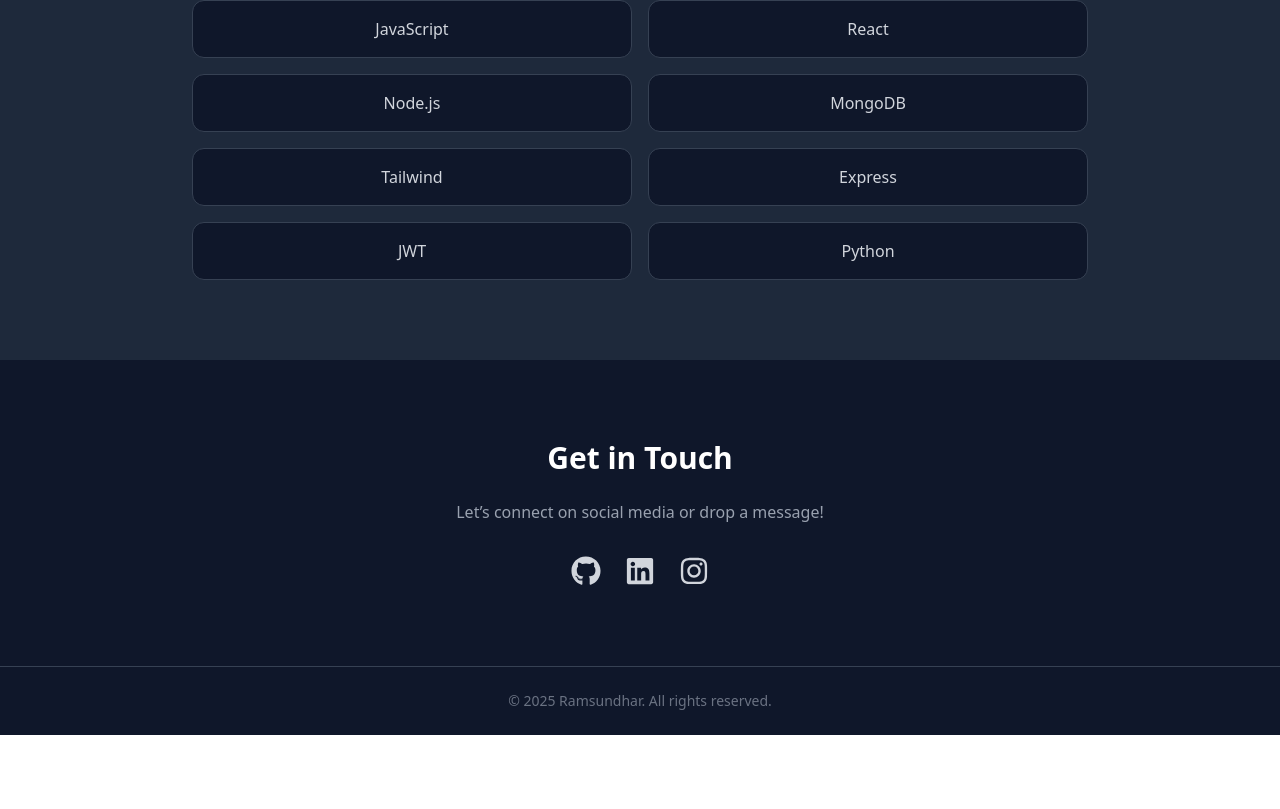
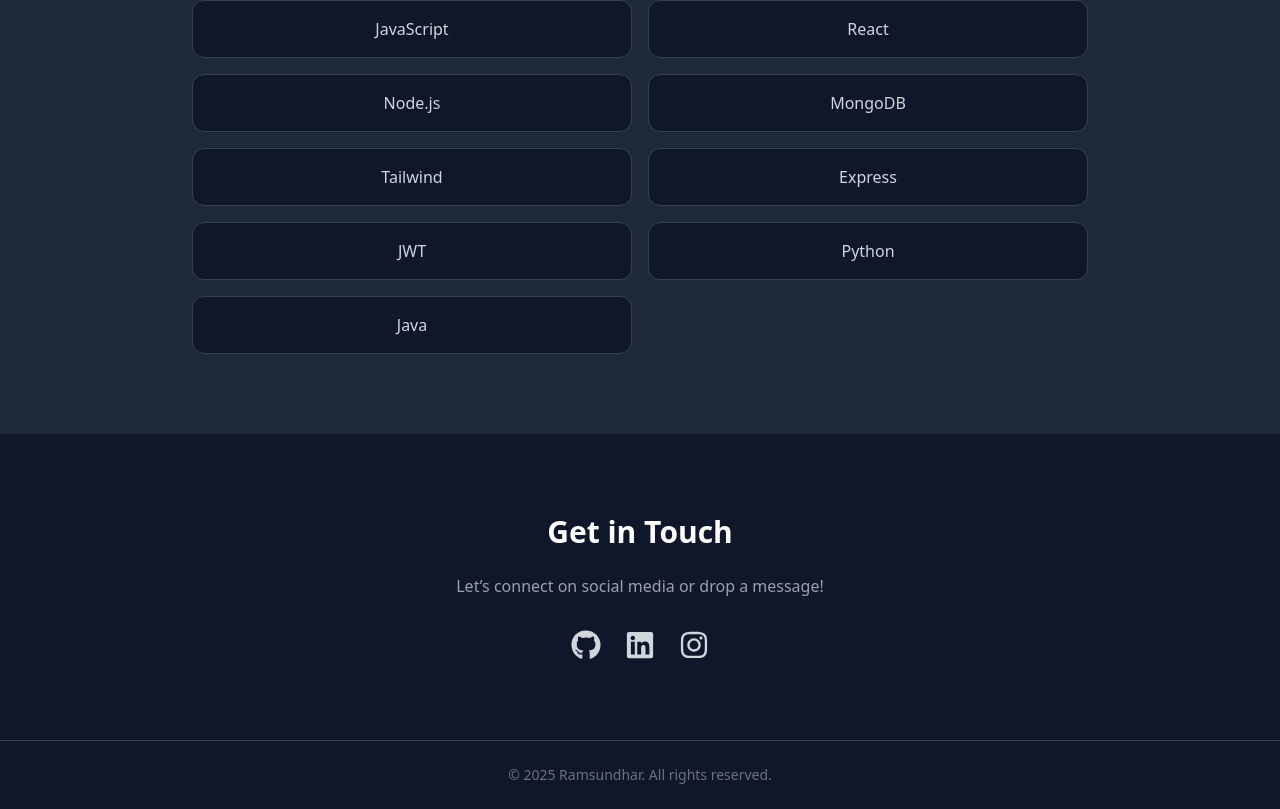
Before and after one commit to Ramsundhar-88/Ramsundhar, a React (Vite) app: page / in a window 1280 px wide. Shown: the part 2148-2957 px from the top of the page. Before the commit the page ends 2883 px from the top, so only its background shows below. Built offline with nearby package versions, Linux system fonts and the light colour scheme.

Commit message:
Project added

```diff
--- a/src/pages/skills.jsx
+++ b/src/pages/skills.jsx
@@ -1,6 +1,6 @@
 import React from "react";
 
-const skills = ["HTML", "CSS", "JavaScript", "React", "Node.js", "MongoDB", "Tailwind", "Express", "JWT","Python"];
+const skills = ["HTML", "CSS", "JavaScript", "React", "Node.js", "MongoDB", "Tailwind", "Express", "JWT","Python","Java"];
 
 const Skills = () => {
   return (
```
